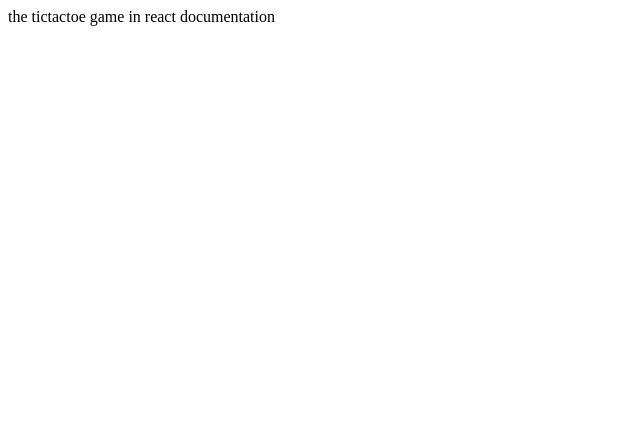
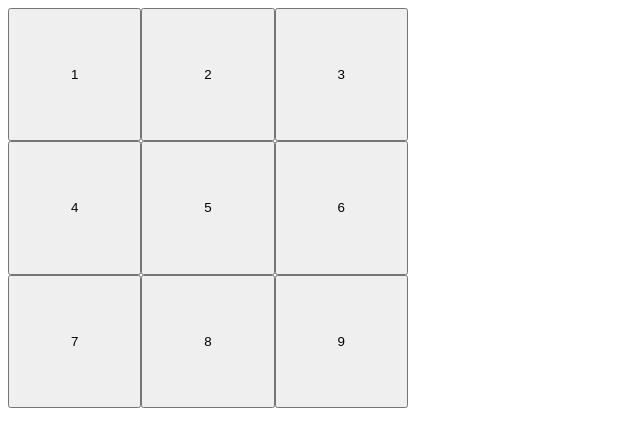
Before and after one commit to hakanyarman/tic-tac-toe-game, a React (Vite) app: page / in a window 1280 px wide. Shown: the top 446 px of the page, without its empty margins (0-640 px from the left). Built offline with nearby package versions, Linux system fonts and the light colour scheme.

Commit message:
Refactor App component and add Square component for tic-tac-toe game layout

```diff
--- a/src/App.tsx
+++ b/src/App.tsx
@@ -1,9 +1,52 @@
-function App() {
+// Bir dosyada export default kullanırsan: O dosyayı başka bir yerde import ederken, parantez içine almak zorunda değilsin
+// default olduğunda import kısmında ismi değiştirebilirsin, bu bir zorunluluk değil.
+
+// export (Named Export)
+
+// export function mesajVer() {
+//   console.log("Merhaba Dünya!");
+// }
+
+// export const selam = "Selamlar!";
+
+// import { mesajVer, selam } from './mesaj.js';
+
+// yalnızca en az bir kez manuel olarak yazdığınız kodu kopyalamanızı tavsiye ederiz.
+
+// interfaceler PascalCase yazılır.
+
+import "./styles.css"
+interface SquareProps {
+  value: number
+}
+
+function Square({ value }: SquareProps) {
+  const handleClick = () => {
+    //console.log(`${value} button clicked`)
+  }
+  return <button onClick={handleClick} className="square">{value}</button>
+}
+
+
+export default function Board() {
   return (
     <>
-      the tictactoe game in react documentation
+      {/* div elementinin display özelliği block'tur yani bir sonraki element bir alt satırda başlar */}
+      <div className="board-row">
+        <Square value={1} />
+        <Square value={2} />
+        <Square value={3} />
+      </div>
+      <div className="board-row">
+        <Square value={4} />
+        <Square value={5} />
+        <Square value={6} />
+      </div>
+      <div className="board-row">
+        <Square value={7} />
+        <Square value={8} />
+        <Square value={9} />
+      </div>
     </>
   )
 }
-
-export default App
--- /dev/null
+++ b/src/styles.css
@@ -0,0 +1,4 @@
+.square{
+    width: 10em;
+    height: 10em;
+}
```
